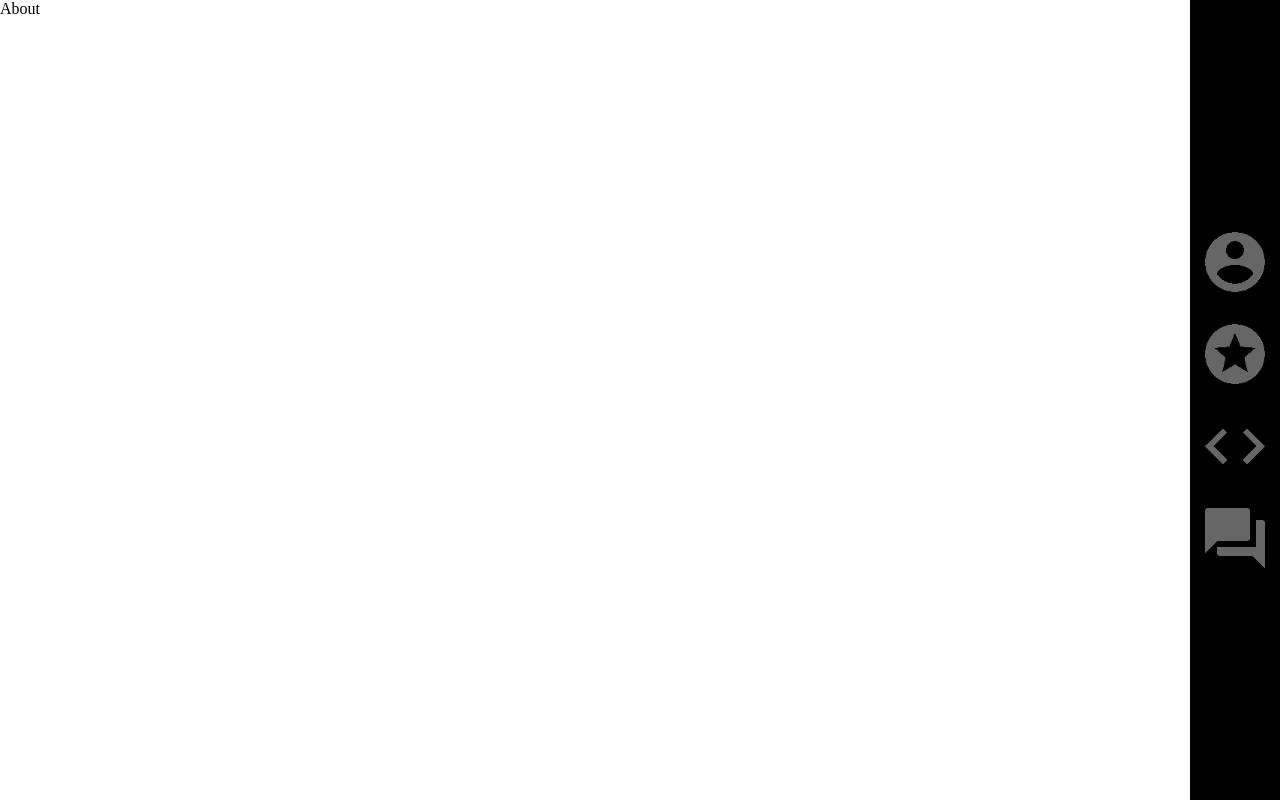
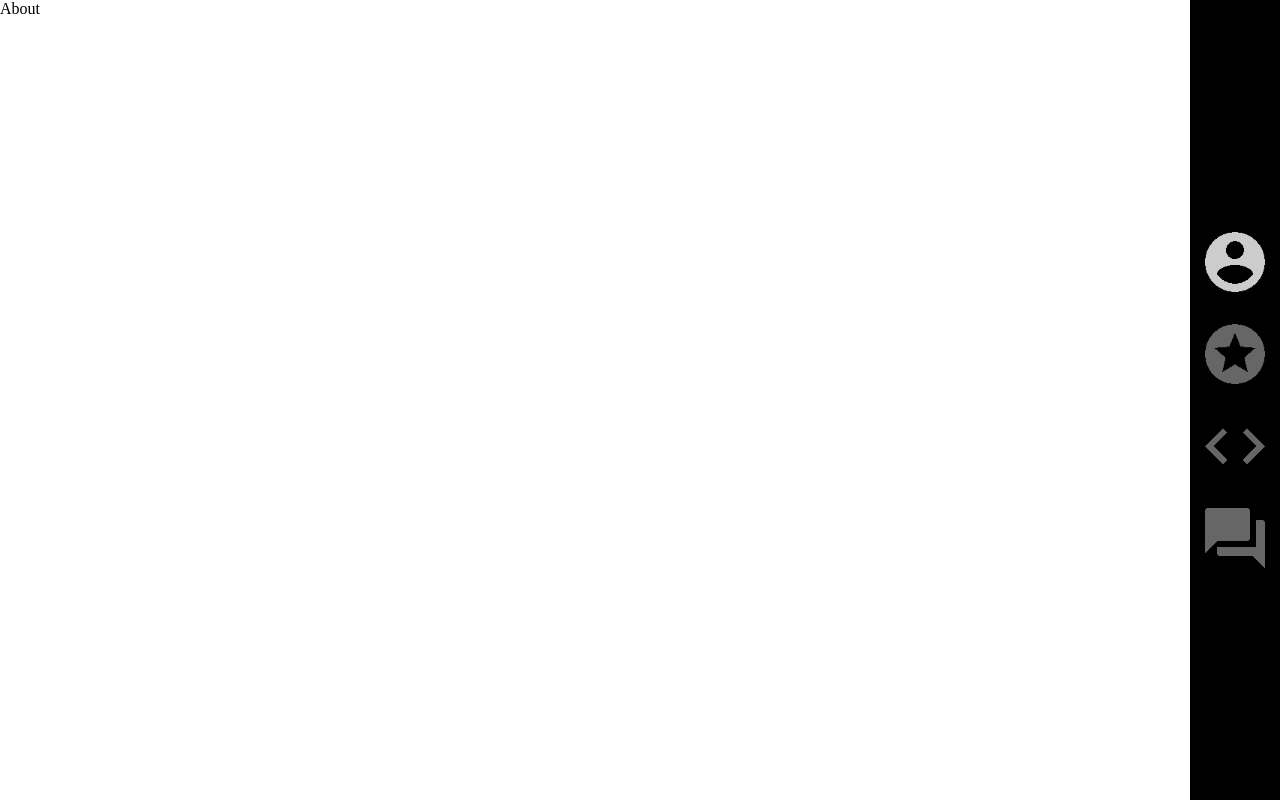
Before and after one commit to AdamSallai/portfolio, a React (Create React App) app: page / in a window 1280 px wide. Built offline with nearby package versions, Linux system fonts and the light colour scheme.

Commit message:
add navlink activation

```diff
--- a/src/components/navbar/Navbar.tsx
+++ b/src/components/navbar/Navbar.tsx
@@ -1,22 +1,33 @@
 import React from "react";
-import {Link} from "react-router-dom";
+import { NavLink } from "react-router-dom";
 
 const Navbar = () => {
-
   return (
     <nav className="navbar">
-      <Link to="/">
-        <div className="navbar-item user-icon"></div>
-      </Link>
-      <Link to="/skillset">
-        <div className="navbar-item skillset-icon"></div>
-      </Link>
-      <Link to="/projects">
-        <div className="navbar-item projects-icon"></div>
-        </Link>
-      <Link to="/contact">
-        <div className="navbar-item contact-icon"></div>
-        </Link>
+      <NavLink
+        exact
+        to="/"
+        className="navbar-item user-icon"
+        activeClassName="active"
+      ></NavLink>
+      <NavLink
+        exact
+        to="/skillset"
+        className="navbar-item skillset-icon"
+        activeClassName="active"
+      ></NavLink>
+      <NavLink
+        exact
+        to="/projects"
+        className="navbar-item projects-icon"
+        activeClassName="active"
+      ></NavLink>
+      <NavLink
+        exact
+        to="/contact"
+        className="navbar-item contact-icon"
+        activeClassName="active"
+      ></NavLink>
     </nav>
   );
 };
--- a/src/style/_navbar.scss
+++ b/src/style/_navbar.scss
@@ -20,7 +20,7 @@
   .user-icon {
     background-image: url("../navbarIcons/user.png");
 
-    &:hover {
+    &:hover, &.active {
       background-image: url("../navbarIcons/user-active.png");
     }
   }
@@ -28,7 +28,7 @@
   .projects-icon {
     background-image: url("../navbarIcons/code.png");
 
-    &:hover {
+    &:hover, &.active {
       background-image: url("../navbarIcons/code-active.png");
     }
   }
@@ -36,7 +36,7 @@
   .contact-icon {
     background-image: url("../navbarIcons/message.png");
 
-    &:hover {
+    &:hover, &.active {
       background-image: url("../navbarIcons/message-active.png");
     }
   }
@@ -44,7 +44,7 @@
   .skillset-icon {
     background-image: url("../navbarIcons/star.png");
 
-    &:hover {
+    &:hover, &.active {
       background-image: url("../navbarIcons/star-active.png");
     }
   }
```
